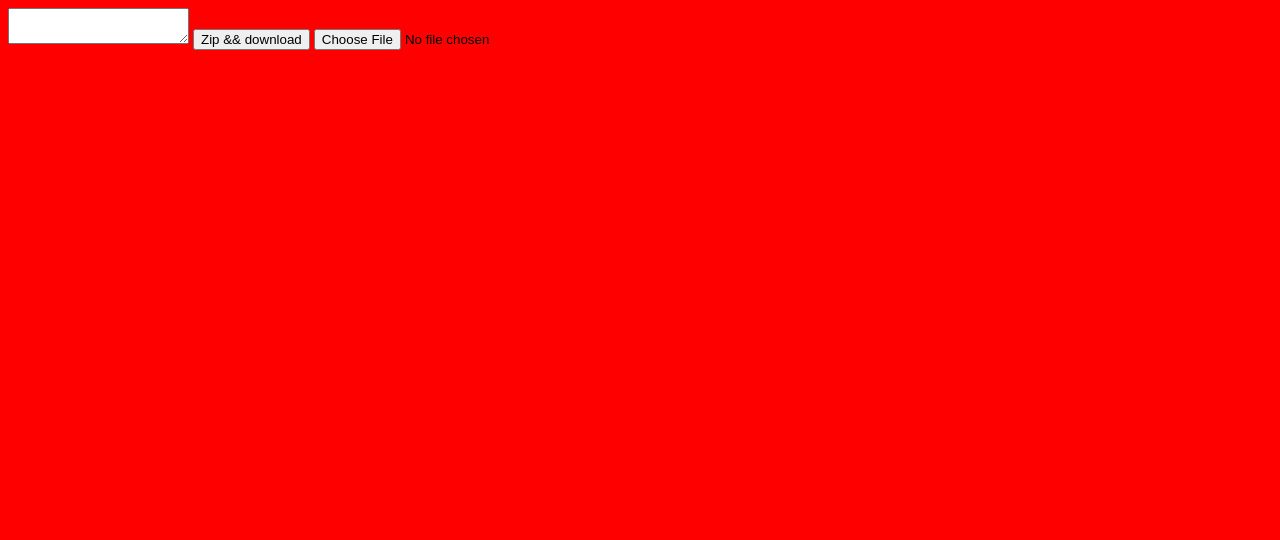
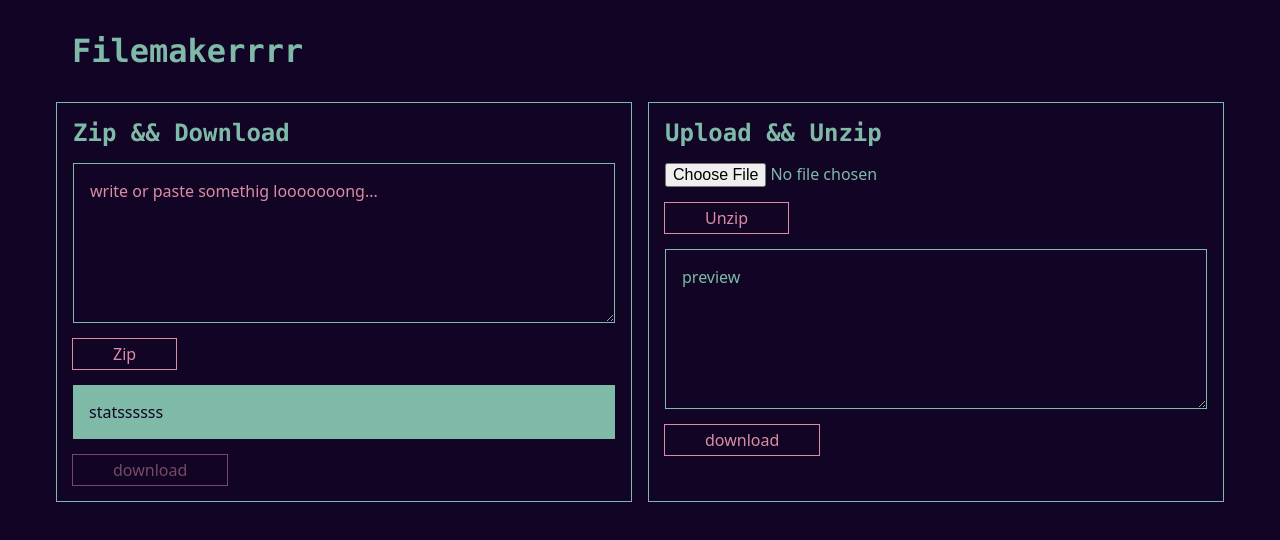
Before and after one commit to dothedada/filemakerrrr, a website with bundled scripts: page index.html in a window 1280 px wide. Built offline with nearby package versions, Linux system fonts and the light colour scheme.

Commit message:
Crea la interfase para el demo del paquete

```diff
--- a/index.html
+++ b/index.html
@@ -50,11 +50,31 @@
         <link rel="stylesheet" href="playground/styles.css" />
     </head>
     <body>
-        <form>
-            <textarea name="" id=""></textarea>
-            <button class="getTXT" type="button">Zip && download</button>
-            <input class="fileInput" type="file" />
-        </form>
+        <header>
+            <h1>Filemakerrrr</h1>
+        </header>
+        <div class="demo">
+            <div class="zip">
+                <h2>Zip && Download</h2>
+                <textarea
+                    name=""
+                    id=""
+                    placeholder="write or paste somethig looooooong..."
+                ></textarea>
+                <button class="getTXT" type="button">Zip</button>
+
+                <div class="stats">statssssss</div>
+
+                <button class="getTXT" type="button" disabled>download</button>
+            </div>
+            <div class="unzip">
+                <h2>Upload && Unzip</h2>
+                <input class="fileInput" type="file" />
+                <button class="getTXT" type="button">Unzip</button>
+                <div class="preview">preview</div>
+                <button class="getTXT" type="button">download</button>
+            </div>
+        </div>
     </body>
     <script type="module" src="playground/main.js"></script>
 </html>
--- a/package.json
+++ b/package.json
@@ -5,7 +5,7 @@
     "description": "Simple and straight forrward to compress and makes files from string in JS",
     "main": "index.js",
     "scripts": {
-        "serve": "browser-sync start --server --files *.html src/*.css playground/*.css playground/*.js --browser 'firefox'",
+        "serve": "browser-sync start --server --files '*.html, **/*.css, **/*.js' --browser 'firefox'",
         "test": "vitest watch"
     },
     "devDependencies": {
--- /dev/null
+++ b/playground/reset.css
@@ -0,0 +1,78 @@
+html {
+    font-size: 100%;
+    scroll-behavior: smooth;
+    scroll-padding-top: 2rem;
+    -webkit-text-size-adjust: none;
+    -moz-text-size-adjust: none;
+    text-size-adjust: none;
+}
+:has(:target) {
+    scroll-behavior: smooth;
+    scroll-padding-top: 2rem;
+}
+*:not(dialog),
+*::after,
+*::before {
+    margin: 0;
+    padding: 0;
+    box-sizing: border-box;
+}
+h1,
+h2 {
+    font-family: var(--font-headings);
+    line-height: var(--line-height);
+    text-wrap: balance;
+}
+p {
+    max-width: 65ch;
+    line-height: calc(1ex / 0.32);
+    margin: 0 0 calc(1ex / 0.32);
+    text-wrap: pretty;
+}
+b,
+strong {
+    font-weight: 700;
+}
+/* Interacción */
+a,
+button {
+    cursor: pointer;
+}
+input,
+textarea,
+button {
+    font: inherit;
+}
+body {
+    font-family: var(--font-parragraph);
+    background-color: var(--background);
+    color: var(--text);
+}
+ul {
+    list-style: none;
+    padding: 0;
+}
+/* Accesibilidad del contenido*/
+.hidden,
+[hidden] {
+    display: none !important;
+}
+.sr-only:not(:focus):not(:active) {
+    clip: rect(0 0 0 0);
+    clip-path: inset(50%);
+    height: 1px;
+    overflow: hidden;
+    position: absolute;
+    white-space: nowrap;
+    width: 1px;
+}
+@media (prefers-reduced-motion: reduce) {
+    /* Bloquea movimiento y animaciones */
+    *,
+    *::before,
+    *::after {
+        transition: none !important;
+        animation: none !important;
+        scroll-behavior: auto !important;
+    }
+}
--- a/playground/styles.css
+++ b/playground/styles.css
@@ -1,3 +1,94 @@
+@import url('reset.css');
+
+:root {
+    --text: #7ebaa7;
+    --background: #110425;
+    --warn: #db8ea3;
+    --error: #f77e4f;
+    --highlight: #fff;
+
+    --font-parragraph: system-ui, sans-serif; /* Cambiar este valor segun proyecto */
+    --font-headings: 'SF Mono', 'Consolas', 'Roboto Mono', 'Ubuntu Mono',
+        'Liberation Mono', 'Courier New', 'Cousine', monospace;
+}
 body {
-    background: red;
+    margin: 0 auto;
+    max-width: 1200px;
+    display: flex;
+    gap: 1rem;
+    padding: 1rem;
+    flex-direction: column;
 }
+
+header {
+    padding: 1rem;
+}
+
+.demo {
+    display: flex;
+    flex-wrap: wrap;
+    gap: 1rem;
+}
+
+hr {
+    border: none;
+    border-bottom: 1px solid var(--text);
+}
+
+.demo > * {
+    padding: 1rem;
+    flex: 2 1 300px;
+    border: 1px solid var(--text);
+
+    display: flex;
+    flex-direction: column;
+    gap: 1rem;
+    align-items: flex-start;
+}
+
+.stats {
+    width: 100%;
+    color: var(--background);
+    background-color: var(--text);
+    padding: 1rem;
+}
+
+::placeholder {
+    color: var(--warn);
+}
+
+.preview,
+textarea {
+    width: 100%;
+    background-color: var(--background);
+    color: var(--text);
+    border: 1px solid var(--text);
+    padding: 1rem;
+    height: 10rem;
+    resize: vertical;
+    overflow: auto;
+}
+
+button {
+    background: var(--background);
+    color: var(--warn);
+    outline: 1px solid var(--warn);
+    border: none;
+    padding: 0.25rem 2.5rem;
+
+    &:hover {
+        color: var(--error);
+        outline: 1px solid var(--error);
+    }
+
+    &:active {
+        color: var(--background);
+        outline: 1px solid var(--error);
+        background-color: var(--error);
+    }
+
+    &:disabled {
+        opacity: 0.5;
+        cursor: not-allowed;
+    }
+}
--- a/src/filemakerrrr.js
+++ b/src/filemakerrrr.js
@@ -11,7 +11,6 @@ import { compressor } from './core/zip-compressor.js';
 import { assembler } from './core/zip-assembler.js';
 import { parseBinToChar } from './core/unzip-parseBinToChar.js';
 import { message } from './utils/messages.js';
-import { aw } from 'vitest/dist/chunks/reporters.WnPwkmgA.js';
 
 // TODO:
 // 1. stats
@@ -31,8 +30,8 @@ export class Filemakerrrr {
     #zipFileFormat;
 
     constructor(
-        fileOrString = undefined,
         { downloadName, alwaysZip, verbose, talkToMeCallbak, lang } = {},
+        stringForFastZip = undefined,
     ) {
         this.#settings = {
             downloadName: downloadName ?? 'miFile',
@@ -51,11 +50,12 @@ export class Filemakerrrr {
             textLength: null, // length of string
             bytesStart: null, // number of bytes
             bytesEnd: null, // number of bytes
-            compressionRate: null, // float
+            zipRateEst: null, // float
+            zipRateReal: null, // float
         };
 
-        if (typeof fileOrString === 'string') {
-            this.#zipInput = fileOrString;
+        if (typeof stringForFastZip === 'string') {
+            this.#zipInput = stringForFastZip;
             this.#fastZip();
         }
     }
@@ -82,7 +82,7 @@ export class Filemakerrrr {
     async #fastZip() {
         try {
             await this.zip();
-            await this.downloadZip();
+            this.downloadZip();
         } catch (error) {
             throw new Error(message.runtimeErr.zipping);
         }
```
